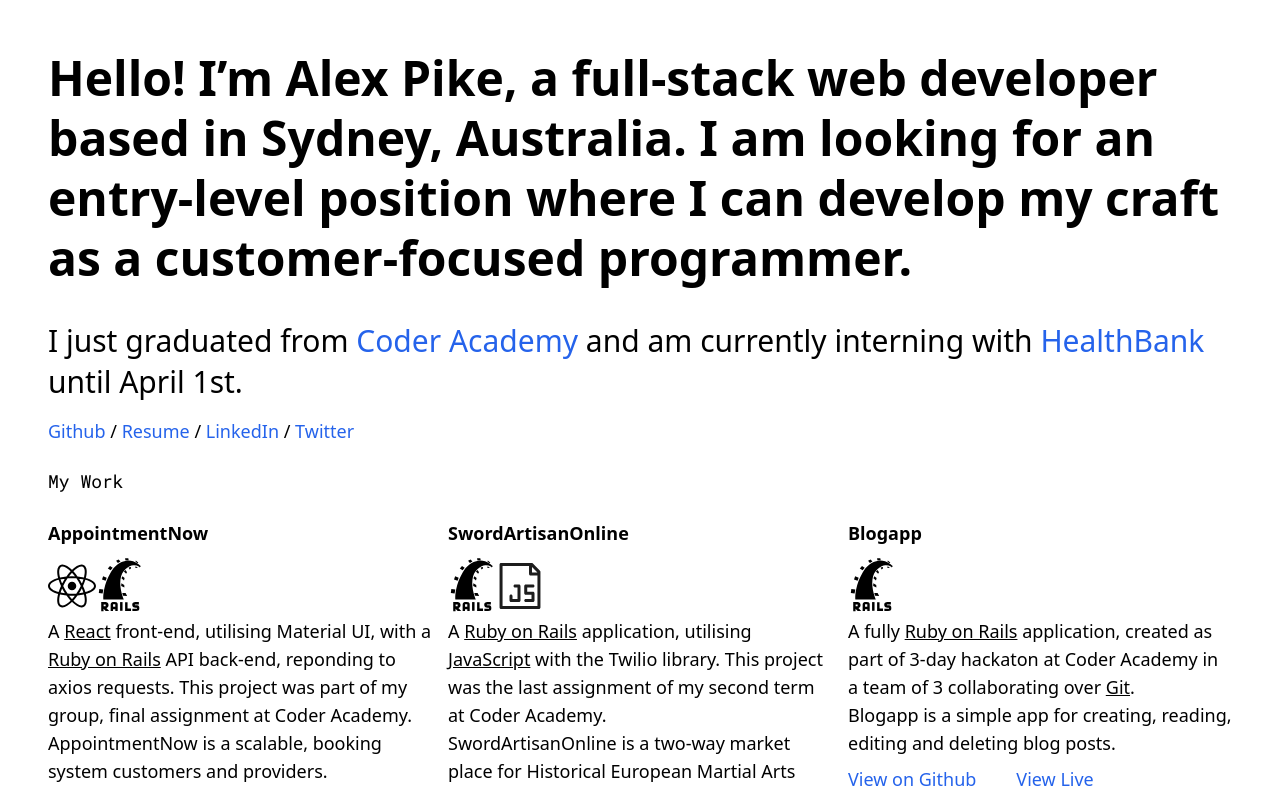
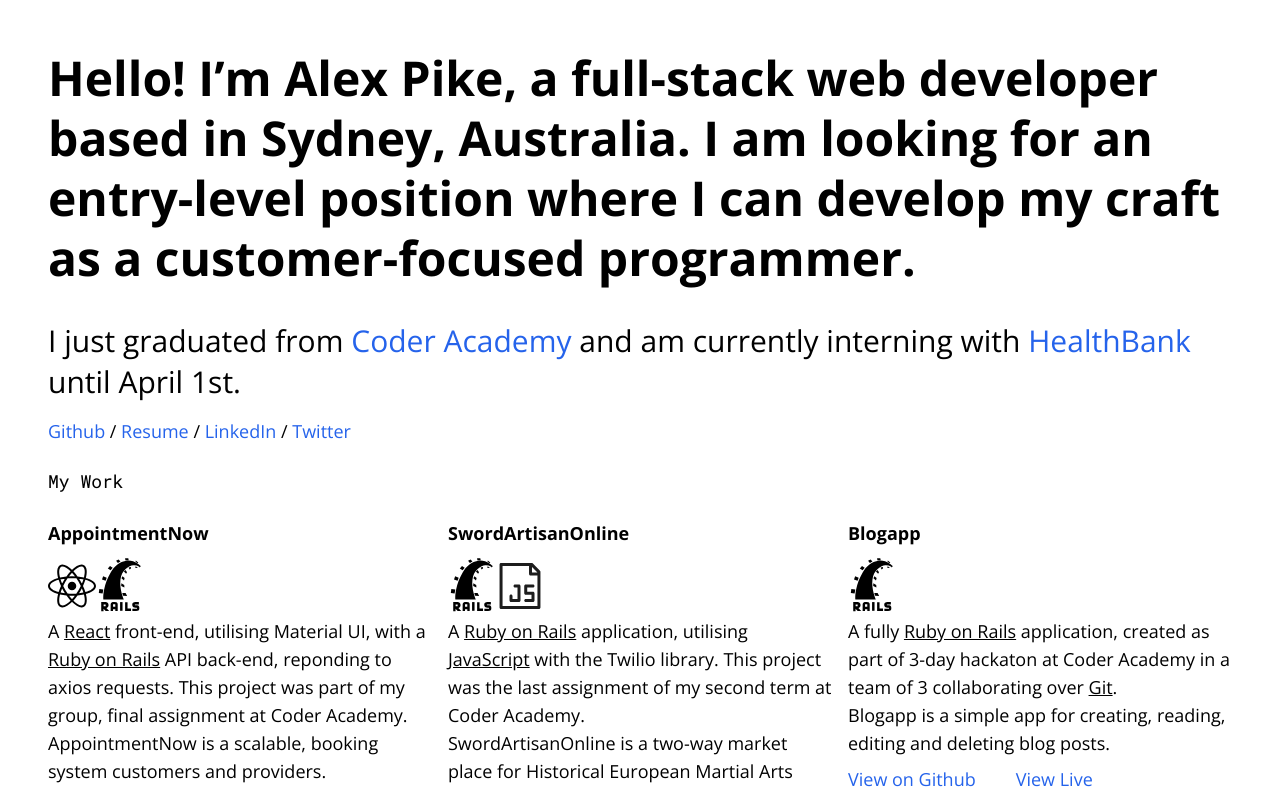
Before and after one commit to theRamenWithin/portfolio-feb-21, a React (Create React App) app: page / in a window 1280 px wide. Shown: the top 790 px of the page. Built offline with nearby package versions, Linux system fonts and the light colour scheme.

Commit message:
Fixed font issue

```diff
--- a/tailwind.config.js
+++ b/tailwind.config.js
@@ -3,7 +3,7 @@
   darkMode: false, // or 'media' or 'class'
   theme: {
     fontFamily: {
-      'body': ['Open Sans', 'sans-serif'],
+      'sans': ['Open Sans', 'sans-serif'],
       'mono': ['Roboto Mono', 'monospace']
     },
     extend: {},
```
